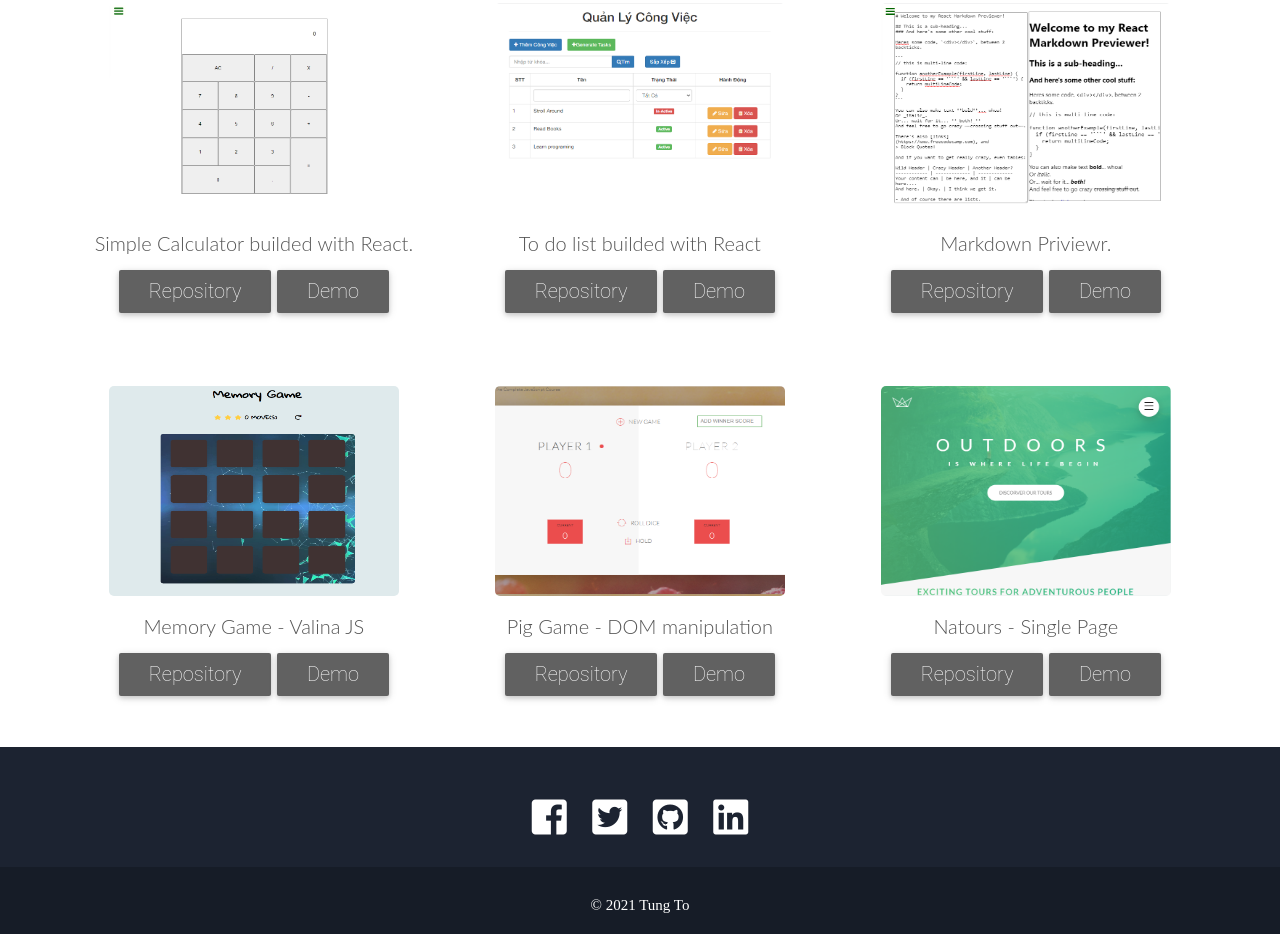
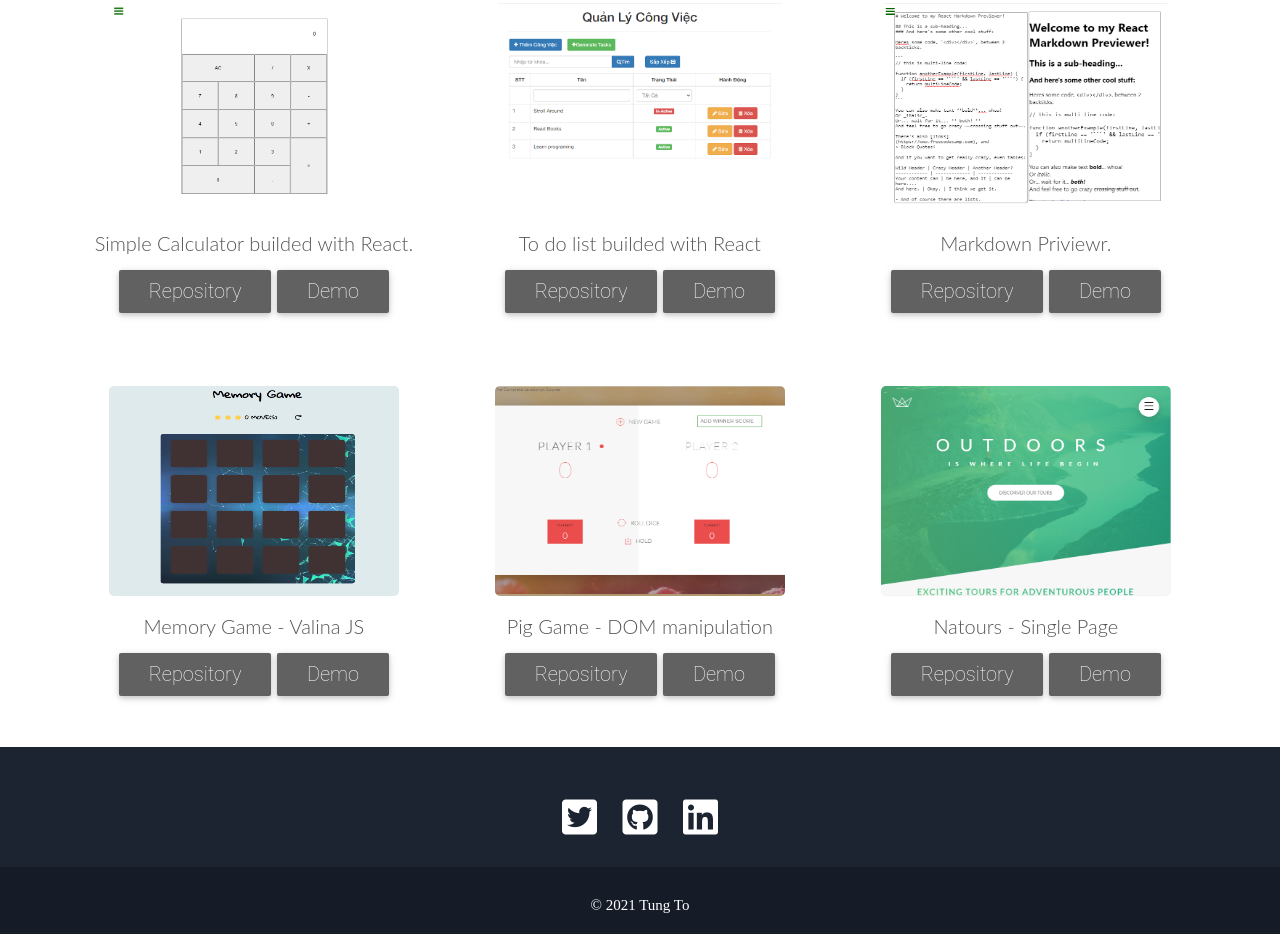
Before and after one commit to tungto/tungto.github.io, a website: page index.html in a window 1280 px wide. Shown: the part 1727-2661 px from the top of the page. Drawn offline with nearby package versions, Linux system fonts and the light colour scheme.

Commit message:
remove fb contact

```diff
--- a/index.html
+++ b/index.html
@@ -170,9 +170,6 @@
   </section>
   <section class="section" id="contact">
     <div class="row">
-      <a target="_blank" href="https://www.facebook.com/to.tung.5">
-        <i class="fab fa-facebook-square"></i>
-      </a>
       <a target="_blank" href="https://twitter.com/sifebuh">
         <i class="fab fa-twitter-square"></i>
       </a>
```
